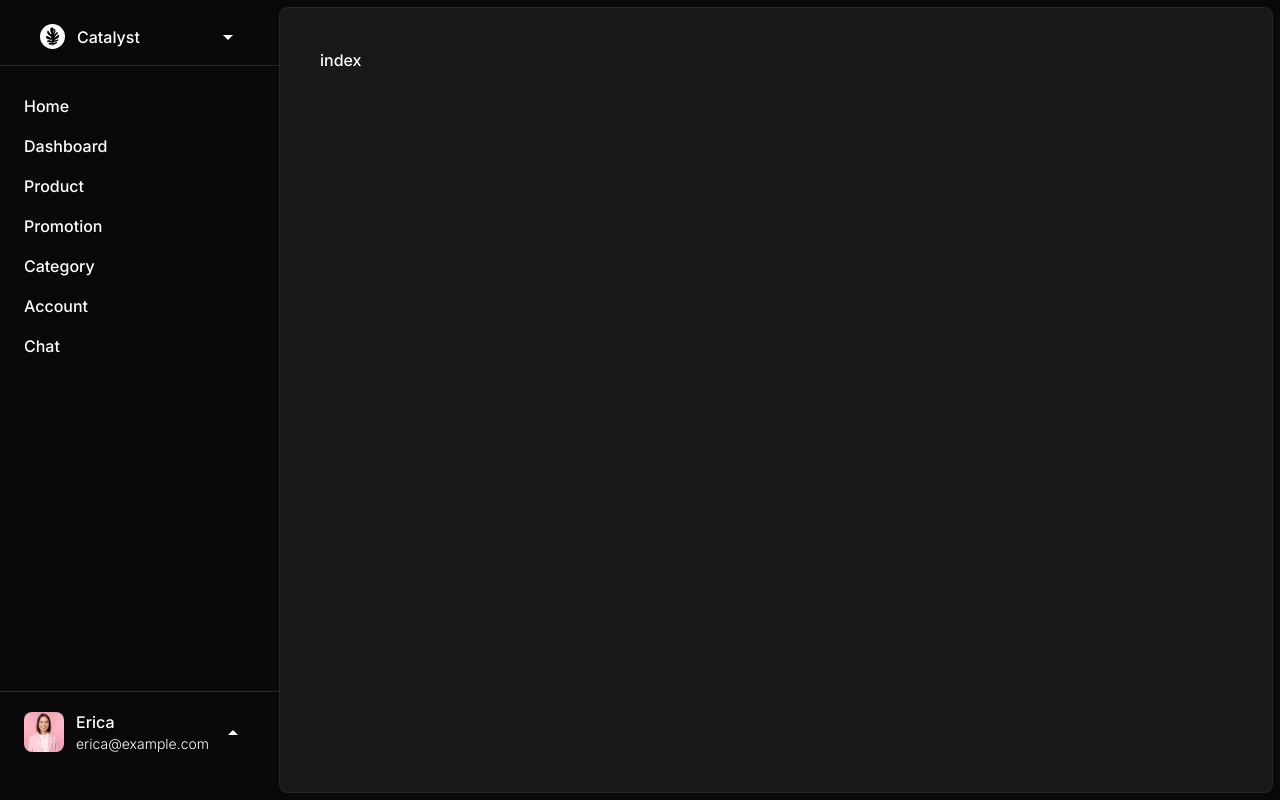
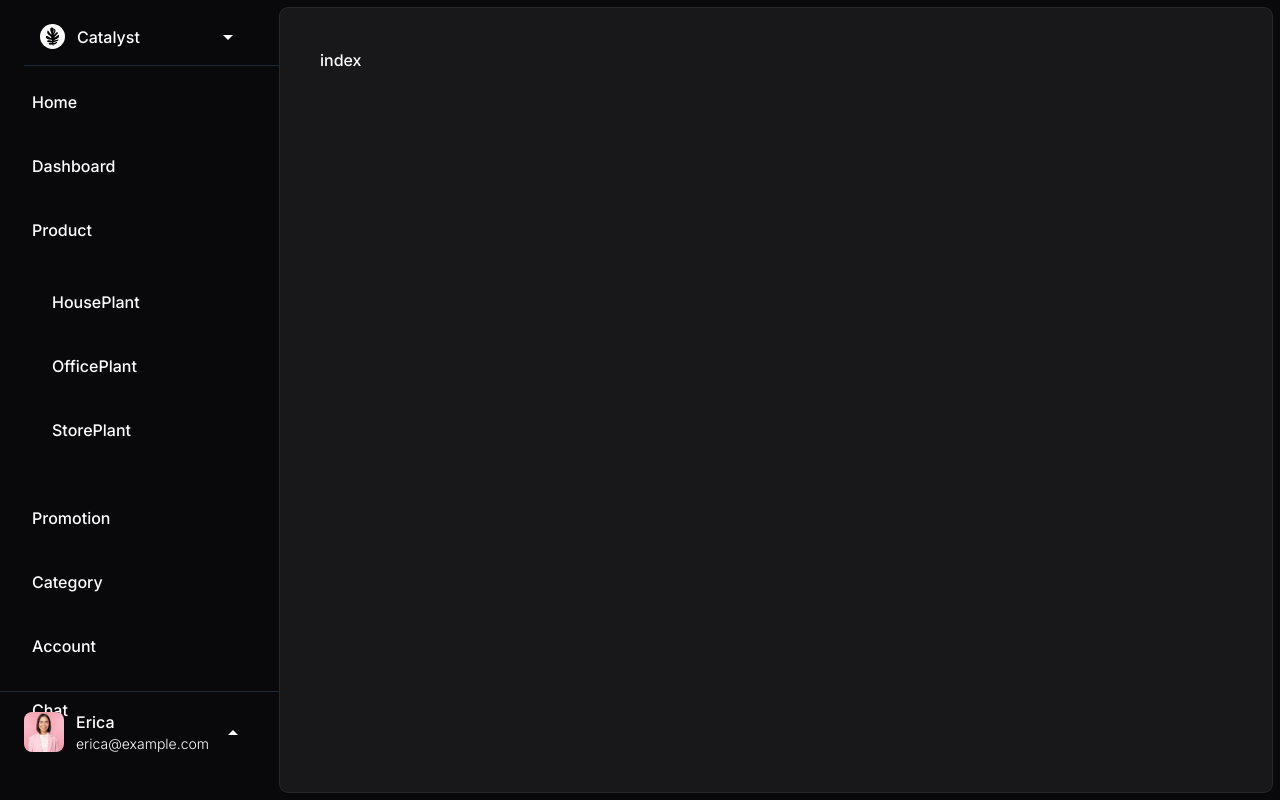
Before and after one commit to khadonnn/plant-home, a React (Create React App) app in the folder admin/: page / in a window 1280 px wide. Both pictures are taken after a click on the button "Home". Built offline with nearby package versions, Linux system fonts and the light colour scheme.

Commit message:
fix-sidebar-children_response

```diff
--- a/admin/src/App.js
+++ b/admin/src/App.js
@@ -6,12 +6,13 @@ import Header from './components/layout/header/Header';
 import SideBar from './components/layout/sidebar/SideBar';
 import AdminLayout from './components/layout/adminLayout/AdminLayout';
 import Footer from './components/layout/footer/Footer';
+import recursiveSideBar from './components/layout/sidebar/recursiveSideBar';
 function App() {
   return (
     <div className="App">
       <AdminLayout
         header={<Header />}
-        sidebar={<SideBar />}
+        sidebar={<SideBar routes={privateRoutes} />}
         content={<Routes>{recursiveRoute(privateRoutes)}</Routes>}
         footer={<Footer />}
       />
--- a/admin/src/components/layout/adminLayout/AdminLayout.jsx
+++ b/admin/src/components/layout/adminLayout/AdminLayout.jsx
@@ -6,7 +6,7 @@ const AdminLayout = ({ header, sidebar, content, footer, children }) => {
       <div className="flex h-full">
         <div>
           <div className="p-4 text-white">{header}</div>
-          <div className="min-w-[256px]">
+          <div className="min-w-[256px] overflow-hidden">
             <hr className="-ml-6 border-t-[1px] border-gray-800 pt-3" />
             {sidebar}
           </div>
--- a/admin/src/components/layout/header/Logo.js
+++ b/admin/src/components/layout/header/Logo.js
@@ -1,21 +1,20 @@
 import React from 'react';
 
-const Logo = () => {
-  return (
+const Logo = () => (
   <div>
     <svg
       viewBox="-102.4 -102.4 1228.80 1228.80"
-        class="icon"
+      className="icon" // Sửa từ 'class' thành 'className'
       version="1.1"
       xmlns="http://www.w3.org/2000/svg"
       fill="#ffffff"
       stroke="#ffffff"
-        stroke-width="0.01024"
+      strokeWidth="0.01024" // Sửa từ 'stroke-width' thành 'strokeWidth'
     >
       <g
         id="SVGRepo_bgCarrier"
-          stroke-width="0"
-          transform="translate(0,0), scale(1)"
+        strokeWidth="0" // Sửa từ 'stroke-width' thành 'strokeWidth'
+        transform="translate(0,0) scale(1)" // Sửa từ ',' thành ' '
       >
         <rect
           x="-102.4"
@@ -24,15 +23,15 @@ const Logo = () => {
           height="1228.80"
           rx="614.4"
           fill="#ffffff"
-            strokewidth="0"
+          strokeWidth="0" // Sửa từ 'strokewidth' thành 'strokeWidth'
         ></rect>
       </g>
       <g
         id="SVGRepo_tracerCarrier"
-          stroke-linecap="round"
-          stroke-linejoin="round"
+        strokeLinecap="round" // Sửa từ 'stroke-linecap' thành 'strokeLinecap'
+        strokeLinejoin="round" // Sửa từ 'stroke-linejoin' thành 'strokeLinejoin'
         stroke="#CCCCCC"
-          stroke-width="8.192"
+        strokeWidth="8.192" // Sửa từ 'stroke-width' thành 'strokeWidth'
       ></g>
       <g id="SVGRepo_iconCarrier">
         <path
@@ -43,6 +42,5 @@ const Logo = () => {
     </svg>
   </div>
 );
-};
 
 export default Logo;
--- /dev/null
+++ b/admin/src/components/layout/sidebar/RecursiveSideBar2.js
@@ -0,0 +1,63 @@
+import { Accordion, AccordionDetails, AccordionSummary } from '@mui/material';
+import React, { useState } from 'react';
+import { useNavigate } from 'react-router-dom';
+import ArrowDropDownIcon from '@mui/icons-material/ArrowDropDown';
+import List from '@mui/material/List';
+import ListItemButton from '@mui/material/ListItemButton';
+import ListItemText from '@mui/material/ListItemText';
+import Collapse from '@mui/material/Collapse';
+import ExpandLess from '@mui/icons-material/ExpandLess';
+import ExpandMore from '@mui/icons-material/ExpandMore';
+const RecursiveSideBar = ({ routes, parentPath = '' }) => {
+  const pathname = window.location.pathname;
+  const navigate = useNavigate();
+  //control according
+
+  const handleBtn = (path) => {
+    if (path) {
+      setOpen(!open);
+      navigate(path);
+    }
+    return null;
+  };
+  const [open, setOpen] = useState(false);
+  return (
+    <aside className="h-full w-[200px] bg-cus-dark text-white">
+      <ul>
+        {routes.map((route) => {
+          const isNavBar = route && route.name && route.component && route.path;
+          const fullPath = parentPath + route.path;
+          if (isNavBar) {
+            console.log(route.name);
+            return (
+              <>
+                <ul className="list-none py-2" key={fullPath}>
+                  <button
+                    onClick={() => handleBtn(fullPath)}
+                    className="w-full rounded-sm px-2 py-1 pr-5 text-left hover:bg-cus-brown"
+                  >
+                    {route.name}
+                  </button>
+                  <List>
+                    {route.child && route.name && (
+                      <Collapse in={open} timeout="auto" unmountOnExit>
+                        <List className="mt-4 pl-5">
+                          <RecursiveSideBar
+                            routes={route.child}
+                            parentPath={route.path}
+                          />
+                        </List>
+                      </Collapse>
+                    )}
+                  </List>
+                </ul>
+              </>
+            );
+          }
+        })}
+      </ul>
+    </aside>
+  );
+};
+
+export default RecursiveSideBar;
--- a/admin/src/components/layout/sidebar/SideBar.jsx
+++ b/admin/src/components/layout/sidebar/SideBar.jsx
@@ -1,24 +1,10 @@
 import React from 'react';
-import { privateRoutes } from '../../../routes';
-import { useNavigate } from 'react-router-dom';
-const SideBar = () => {
-  const pathname = window.location.pathname;
-  const navigate = useNavigate();
-
-  const handleBtn = (path) => {
-    if (path) {
-      navigate(path);
-    }
-  };
-
+import RecursiveSideBar2 from './RecursiveSideBar2';
+const SideBar = ({ routes }) => {
   return (
-    <aside className="h-full w-[256px] bg-cus-dark py-2 text-white">
-      {privateRoutes.map((route) => (
-        <li className="list-none py-2" key={route.path}>
-          <button onClick={() => handleBtn(route.path)}>{route.name}</button>
-        </li>
-      ))}
-    </aside>
+    <>
+      <RecursiveSideBar2 routes={routes} />
+    </>
   );
 };
 
--- a/admin/src/components/layout/sidebar/recursiveSideBar.js
+++ b/admin/src/components/layout/sidebar/recursiveSideBar.js
@@ -1,20 +1,60 @@
+import { Accordion, AccordionDetails, AccordionSummary } from '@mui/material';
 import React from 'react';
-import { privateRoutes } from '../../../routes';
-const recursiveSideBar = ({ routes }) => {
+import { useNavigate } from 'react-router-dom';
+
+const RecursiveSideBar = ({ routes, parentPath = '' }) => {
+  console.log({ routes });
+  const pathname = window.location.pathname;
+  const navigate = useNavigate();
+  //control according
+  const [expanded, setExpanded] = React.useState('panel1');
+
+  const handleChange = (panel) => (event, newExpanded) => {
+    setExpanded(newExpanded ? panel : false);
+  };
+  const handleBtn = (path) => {
+    if (path) {
+      navigate(path);
+    }
+    return null;
+  };
+
   return (
     <aside className="h-full w-[256px] bg-cus-dark text-white">
-      {routes.map((route) => (
-        <li className="list-none py-2.5" key={route.path}>
-          <button onClick={() => handleBtn(route.path)}>{route.name}</button>
-          {route.child && (
-            <ul className="pl-4">
-              <recursiveSideBar routes={route.child} />
-            </ul>
-          )}
-        </li>
-      ))}
+      <ul>
+        {routes.map((route) => {
+          const isNavBar = route && route.name && route.component && route.path;
+          const fullPath = parentPath + route.path;
+          if (isNavBar) {
+            return (
+              <>
+                <li className="list-none py-2" key={fullPath}>
+                  {route.name && (
+                    <>
+                      <button
+                        onClick={() => handleBtn(fullPath)}
+                        className="w-full rounded-sm px-2 py-1 text-left hover:bg-cus-brown"
+                      >
+                        {route.name}
+                      </button>
+                    </>
+                  )}
+                  {route.child && route.child.length > 0 && (
+                    <ul className="pl-5">
+                      <RecursiveSideBar
+                        routes={route.child}
+                        parentPath={route.path}
+                      />
+                    </ul>
+                  )}
+                </li>
+              </>
+            );
+          }
+        })}
+      </ul>
     </aside>
   );
 };
 
-export default recursiveSideBar;
+export default RecursiveSideBar;
```
Lines whose indentation alone changed are shown as unchanged.
